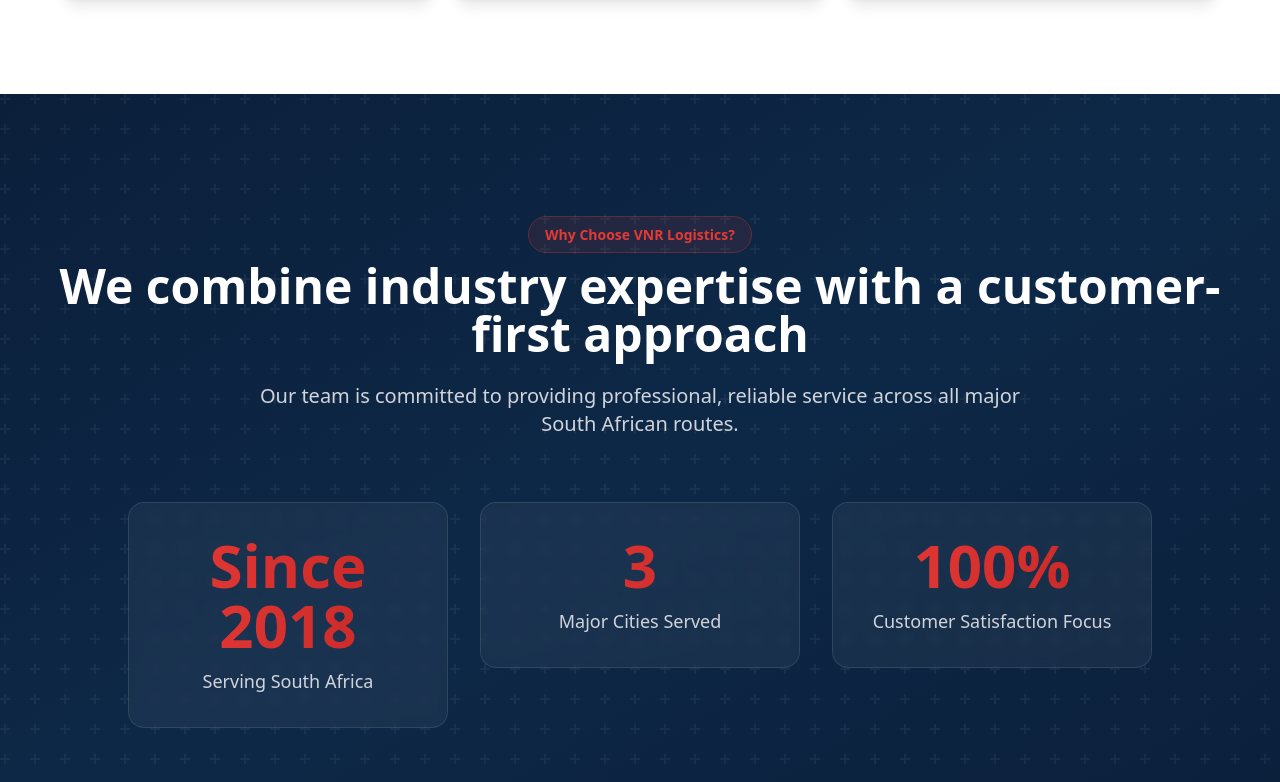
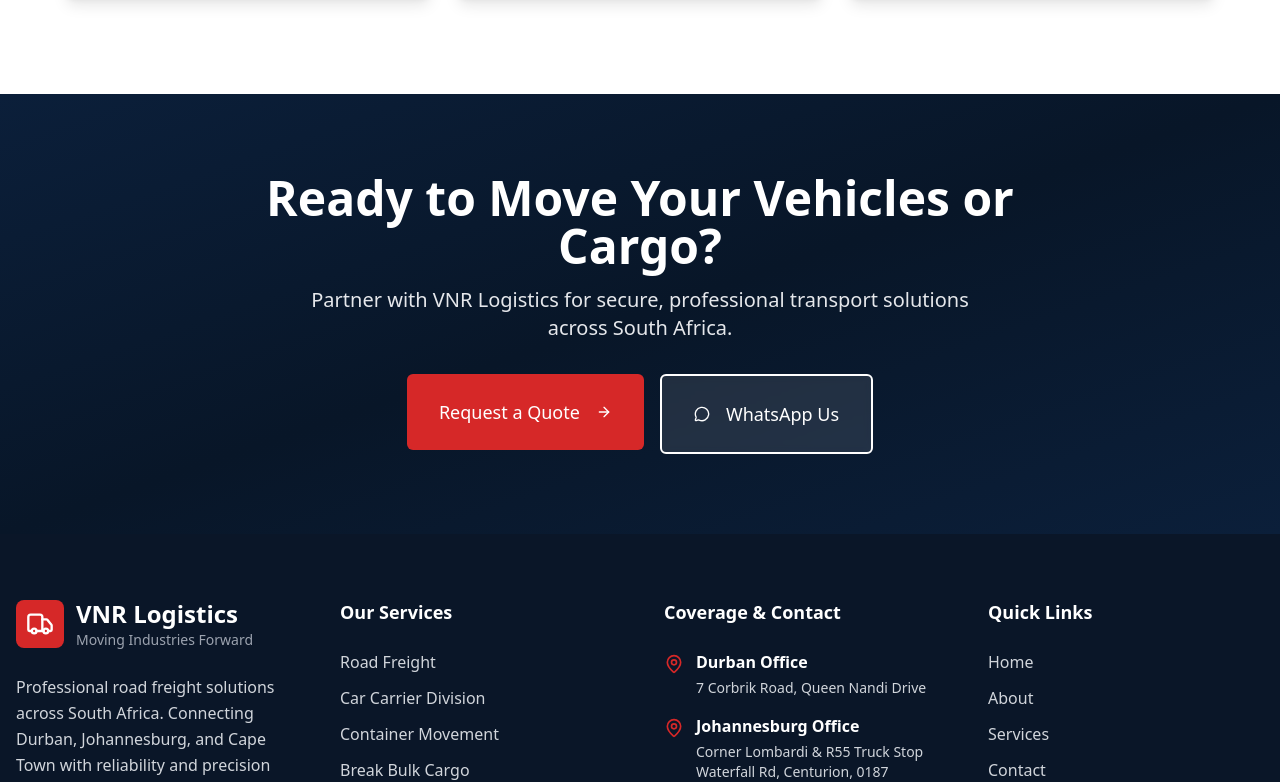
Before and after one commit to SA-Telecoms00/VNR-Logistics, a Next.js app: page /about in a window 1280 px wide. Shown: the part 4694-5476 px from the top of the page. Built offline with nearby package versions, Linux system fonts and the light colour scheme.

Commit message:
Remove WhyChooseSection component from all pages (home and about)

```diff
--- a/app/about/page.tsx
+++ b/app/about/page.tsx
@@ -15,7 +15,6 @@
   Package,
   ArrowRight,
 } from "lucide-react";
-import WhyChooseSection from "@/components/WhyChooseSection";
 
 const fadeInUp = {
   initial: { opacity: 0, y: 20 },
@@ -372,8 +371,6 @@
           </div>
         </div>
       </section>
-
-      <WhyChooseSection />
     </div>
   );
 }
--- a/app/page.tsx
+++ b/app/page.tsx
@@ -18,7 +18,6 @@
   Check,
 } from "lucide-react";
 import CompanyProfile from "@/components/CompanyProfile";
-import WhyChooseSection from "@/components/WhyChooseSection";
 
 const fadeInUp = {
   initial: { opacity: 0, y: 20 },
@@ -382,8 +381,6 @@
         </div>
       </section>
 
-      <WhyChooseSection />
-
       <section className="py-16 md:py-24">
         <div className="container mx-auto px-4">
           <motion.div
```
